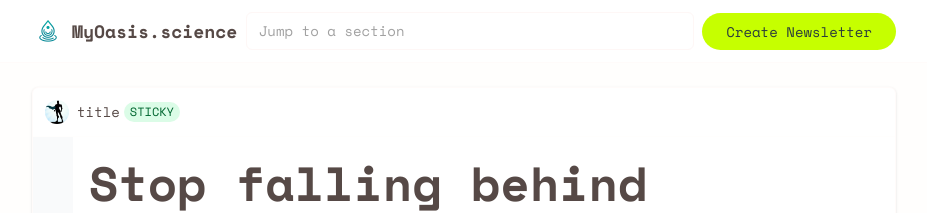
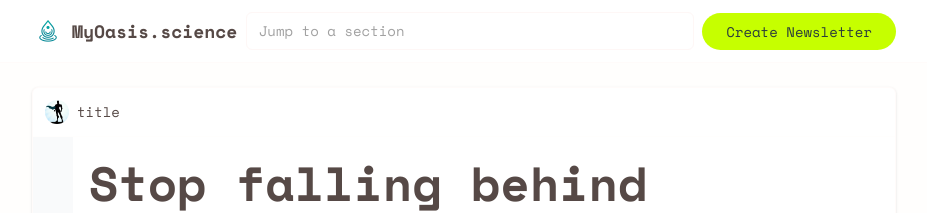
Before and after one commit to MyOasisScience/landingpage, a Next.js app: page / in a window 1280 px wide. Shown: the top 213 px of the page, without its empty margins (176-1103 px from the left). Built offline with nearby package versions, Linux system fonts and the light colour scheme.

Commit message:
removing sticky tag

```diff
--- a/src/app/page.tsx
+++ b/src/app/page.tsx
@@ -226,7 +226,6 @@ export default function Home() {
           timestamp="2 hours ago"
           upvotes={2047}
           comments={156}
-          isSticky={true}
         >
           <Hero />
         </RedditCard>
```
